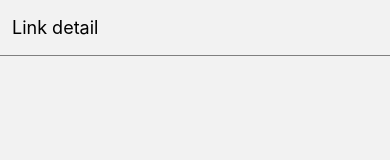
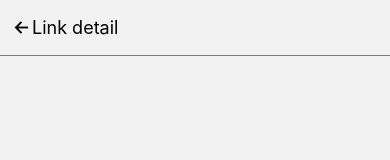
Before and after one commit to myhency/webpage-scrap, a React Native app: screen /LinkDetail in a window 390 px wide. Shown: the top 160 px of the page. Built offline with nearby package versions, Linux system fonts and the light colour scheme.

Commit message:
feat: goback 추가

```diff
--- a/src/screens/AddLinkScreen.tsx
+++ b/src/screens/AddLinkScreen.tsx
@@ -1,13 +1,20 @@
+import { useNavigation } from "@react-navigation/native";
+import { useCallback } from "react";
 import { View } from "react-native";
 import { Header } from "../components/Header/Header";
 
 export const AddLinkScreen = () => {
+    const navigation = useNavigation();
+    const onPressBack = useCallback(() => {
+        navigation.goBack();
+    }, []);
     return (
         <View style={{ flex: 1 }}>
             <Header>
                 <Header.Group>
                     <Header.Title title="Add Link" />
                 </Header.Group>
+                <Header.Icon iconName="close" onPress={onPressBack} />
             </Header>
         </View>
     );
--- a/src/screens/LinkDetailScreen.tsx
+++ b/src/screens/LinkDetailScreen.tsx
@@ -1,11 +1,19 @@
+import { useNavigation } from "@react-navigation/native";
+import { useCallback } from "react";
 import { View } from "react-native";
 import { Header } from "../components/Header/Header";
 
 export const LinkDetailScreen = () => {
+    const navigation = useNavigation();
+    const onPressBack = useCallback(() => {
+        navigation.goBack();
+    }, []);
+
     return (
         <View style={{ flex: 1 }}>
             <Header>
                 <Header.Group>
+                    <Header.Icon iconName="arrow-back" onPress={onPressBack} />
                     <Header.Title title="Link detail" />
                 </Header.Group>
             </Header>
```
